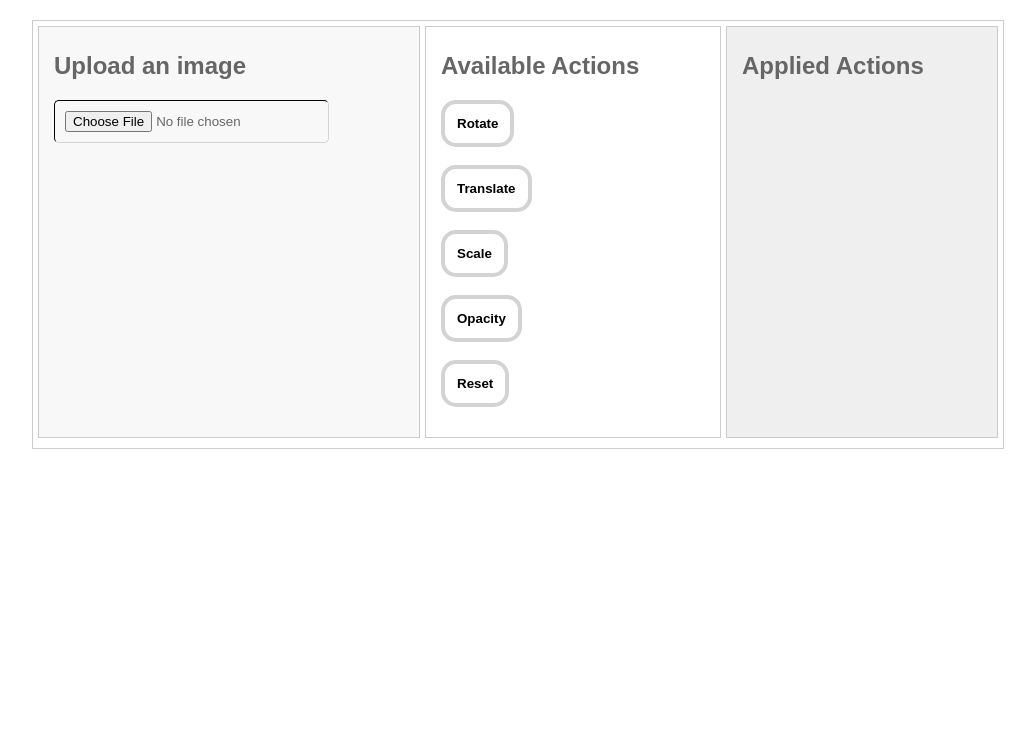
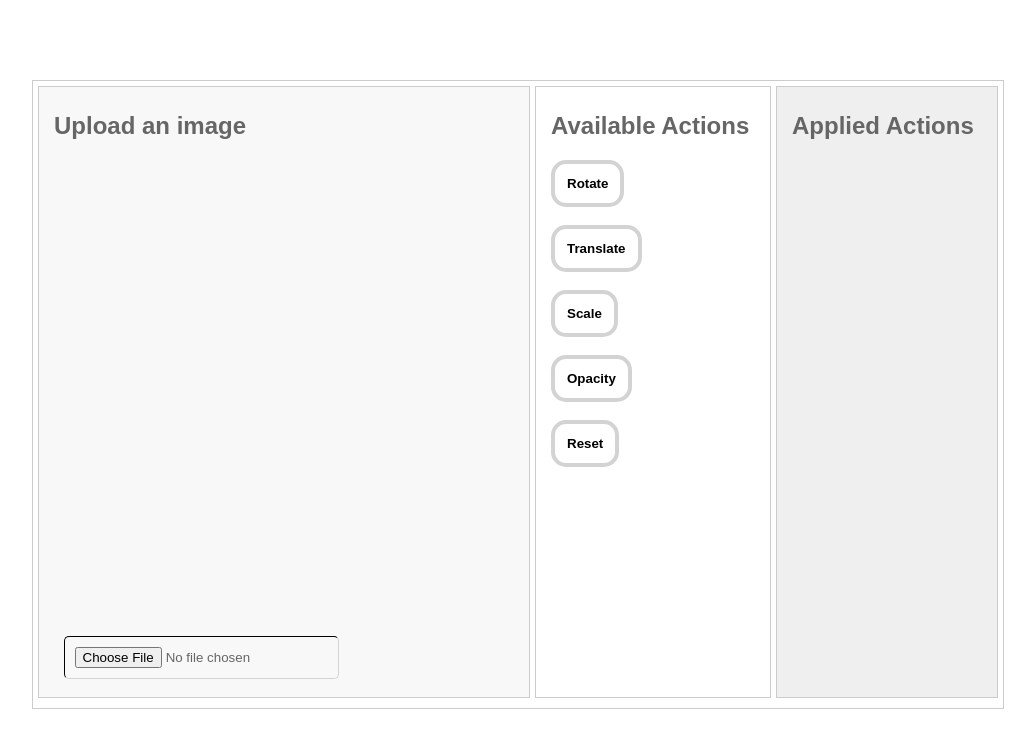
Before and after one commit to anthony-langford/lane_code_challenge2, a React (Create React App) app: page / in a window 1280 px wide. Shown: the top 748 px of the page, without its empty margins (122-1157 px from the left). Built offline with nearby package versions, Linux system fonts and the light colour scheme.

Commit message:
css styling

```diff
--- a/src/App.css
+++ b/src/App.css
@@ -15,14 +15,20 @@ body {
   -moz-border-radius: 5px;
   -webkit-border-radius: 5px;
   border-radius: 5px;
+  position: absolute;
+  bottom: 3%;
+  left: 5%;
 }
 
 .imageDisplay {
-  width: 100%;
+  width: 80%;
+  margin-top: 10%;
+  margin-left: 10%;
+  position: relative;
 }
 
 .previewText {
-  width: 100%;
+  width: 90%;
 }
 
 .rotateButton, .translateButton, .scaleButton, .opacityButton, .resetButton {
@@ -46,14 +52,15 @@ body {
 #pagewrap {
   padding: 5px;
   width: 960px;
-  margin: 20px auto;
+  margin: 80px auto;
 }
 
 #content {
-  width: 350px;
-  height: 400px;
+  width: 460px;
+  height: 600px;
   float: left;
   padding: 5px 15px;
+  position: relative;
 }
 
 .previewComponent {
@@ -61,16 +68,16 @@ body {
 }
 
 #middle {
-  width: 264px;
-  height: 400px;
+  width: 204px;
+  height: 600px;
   float: left;
   padding: 5px 15px;
   margin: 0px 5px 5px 5px;
 }
 
 #sidebar {
-  width: 240px;
-  height: 400px;
+  width: 190px;
+  height: 600px;
   padding: 5px 15px;
   float: left;
 }
--- a/src/App.js
+++ b/src/App.js
@@ -96,7 +96,7 @@ class App extends Component {
     let transformations = [];
 
     if (imagePreviewUrl) {
-      $imagePreview = (<img className="imageDisplay" src={ imagePreviewUrl } style={ imgStyle } />);
+      $imagePreview = (<img className="imageDisplay" src={ imagePreviewUrl } alt="" style={ imgStyle } />);
     } else {
       $imagePreview = (<div className="previewText"><h2>Upload an image</h2></div>);
     };
```
